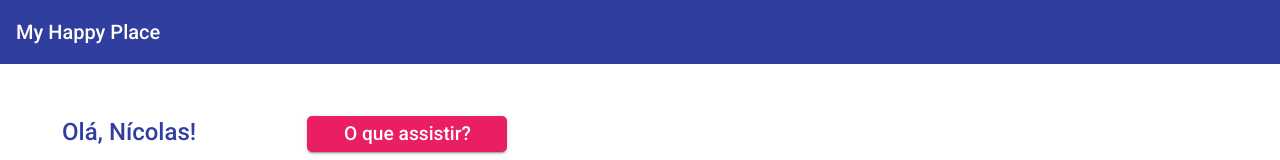
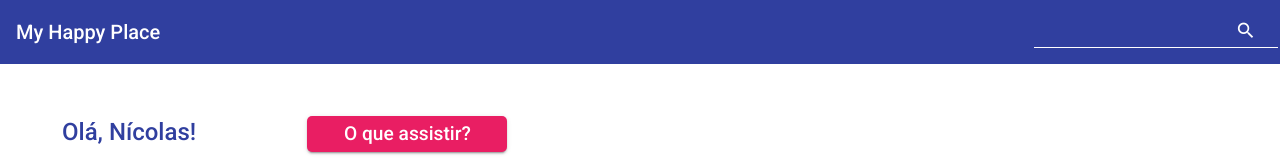
Before and after one commit to My-Happy-Place/My_Happy_Place, an Angular app in the folder frontend/: page /user in a window 1280 px wide. Shown: the top 160 px of the page. Built offline with nearby package versions, Linux system fonts and the light colour scheme; no server answers.

Commit message:
Adição de search bar

```diff
--- a/frontend/src/app/app.component.html
+++ b/frontend/src/app/app.component.html
@@ -1,6 +1,10 @@
 <mat-toolbar color="primary">
   <span>My Happy Place</span>
-  <button mat-raised-button *ngIf="logged">O que assistir</button>
+  <mat-form-field class="search-bar">
+    <span matPrefix> </span>
+    <input matInput name="search">
+    <button matSuffix mat-button><mat-icon>search</mat-icon></button>
+  </mat-form-field>
 </mat-toolbar>
 <router-outlet></router-outlet>
 <footer>
--- a/frontend/src/app/app.component.scss
+++ b/frontend/src/app/app.component.scss
@@ -1,7 +1,7 @@
 @import "src/styles.scss";
 
-mat-toolbar button {
-  margin-left: 80%;
+.search-bar {
+  margin-left: 70%;
 }
 
 footer {
--- a/frontend/src/app/app.component.ts
+++ b/frontend/src/app/app.component.ts
@@ -7,5 +7,5 @@ import { Component } from '@angular/core';
 })
 export class AppComponent {
   title = 'my-happy-place';
-  logged = false; //TODO: Verificar como validar se usuário está logado
+  logged = true; //TODO: Verificar como validar se usuário está logado
 }
--- a/frontend/src/app/components/content-card/content-card.component.ts
+++ b/frontend/src/app/components/content-card/content-card.component.ts
@@ -5,6 +5,7 @@ import { Component, Input, OnInit } from '@angular/core';
   templateUrl: './content-card.component.html',
   styleUrls: ['./content-card.component.scss'],
 })
+//TODO: Criar modelos para filmes e séries
 export class ContentCardComponent implements OnInit {
   @Input() item: any;
   releaseYear!: string;
```
Also changed, not shown: frontend/src/app/shared/app-material/app-material.module.ts (+12 -1 lines).
